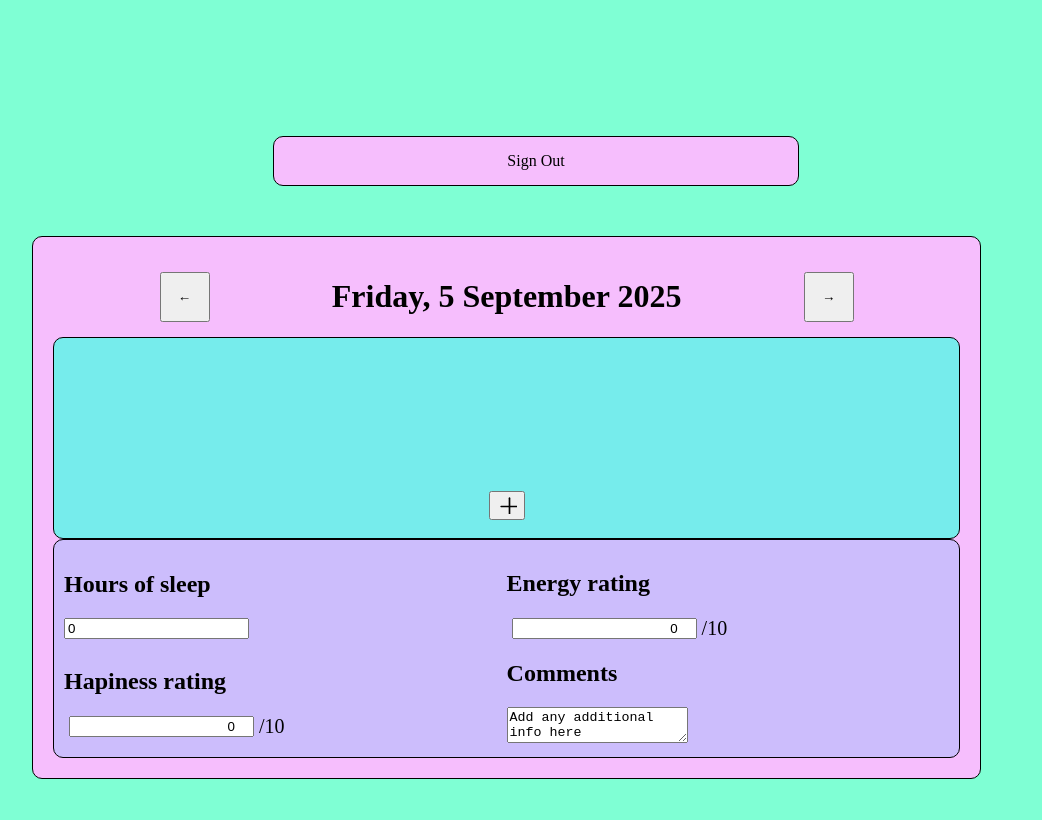
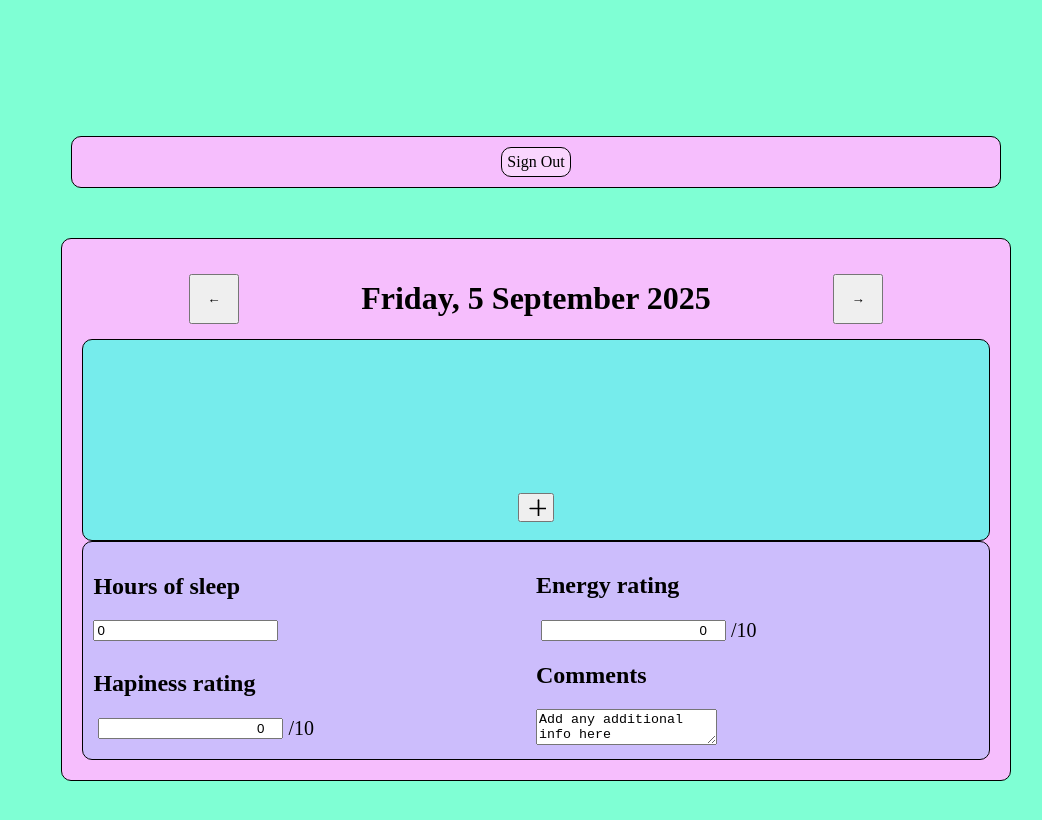
Before and after one commit to Jacob1354/journal, a website with bundled scripts: page public/html/day.html in a window 1280 px wide. Shown: the whole page, without its empty margins (104-1146 px from the left). Built offline with nearby package versions, Linux system fonts and the light colour scheme; no server answers.

Commit message:
Style(public/day.css): Change the look of the navbar

```diff
--- a/public/css/day/day.css
+++ b/public/css/day/day.css
@@ -14,24 +14,30 @@ nav {
     background-color: rgb(246, 190, 253);
     margin: 0 auto 50px auto;
     padding: 10px;
-    width: 50%;
+    width:90%;
     display: flex;
     flex-direction: row;
     justify-content: space-around;
 }
 
+
 nav a {
-    margin: 5px 15px;
+    border: solid black 1px;
+    border-radius: 10px;
+    background-color: rgb(250, 214, 254);
+    padding: 5px;
+    text-decoration: none;
     color: black;
-    text-decoration: none;
 }
+
 
 #day_container {
     display: flex;
     flex-direction: column;
     max-width: 90%;
-    width: 100%;
+    width: 90%;
     height: 100%;
+    margin: 0 auto;
     border: solid black 1px;
     border-radius: 10px;
     padding: 20px;
```
